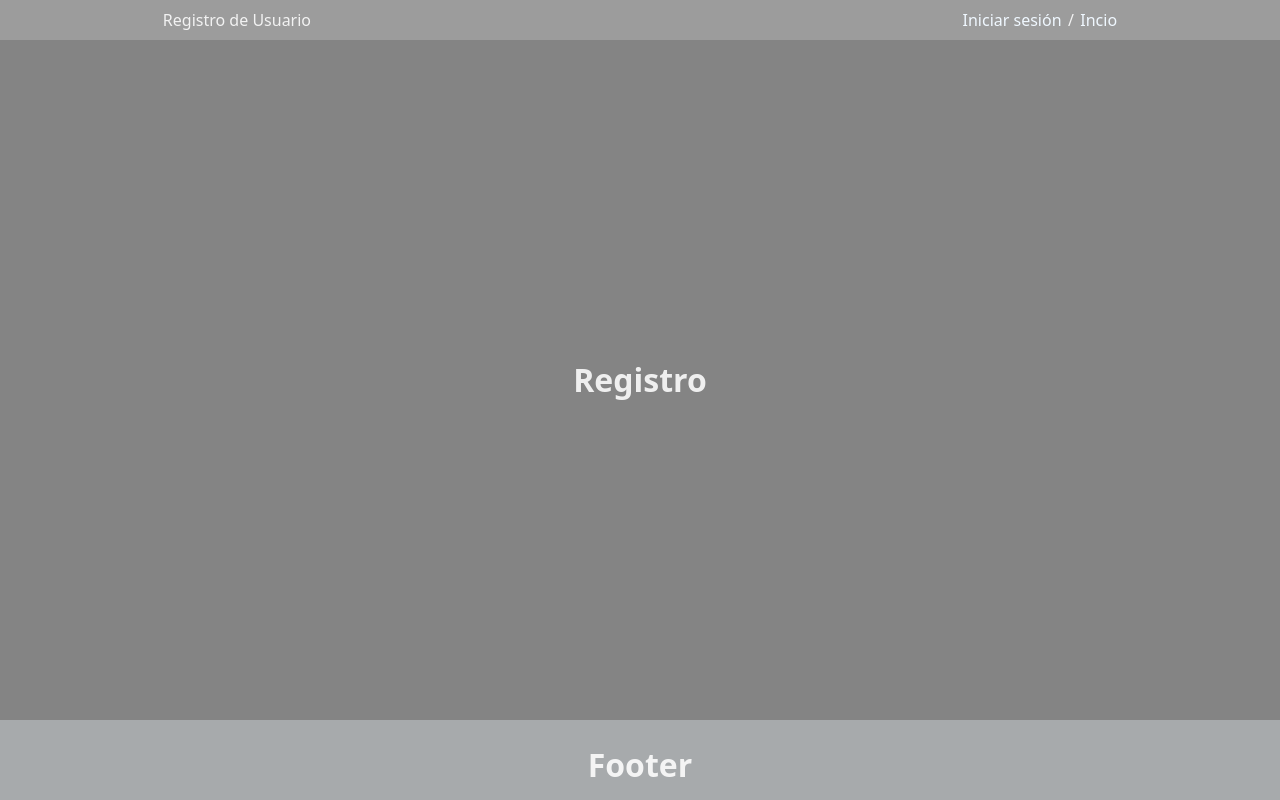
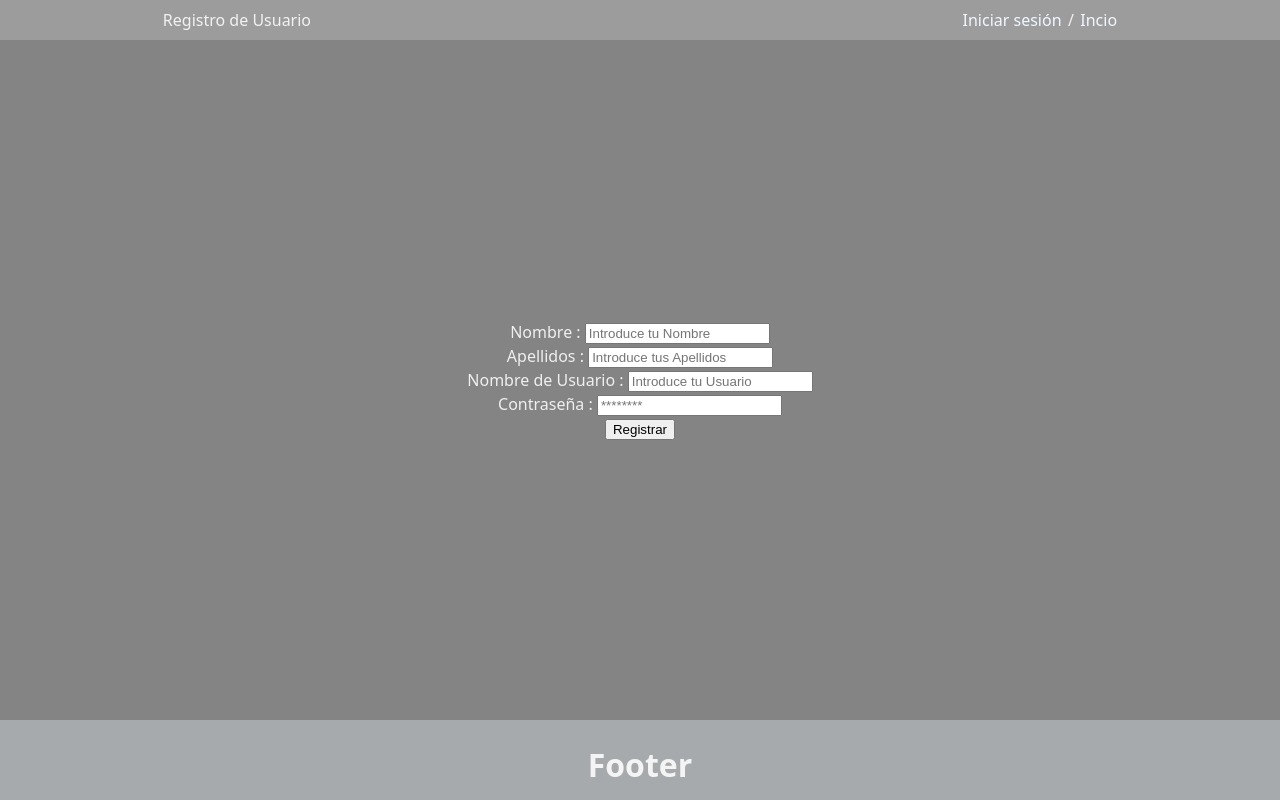
Before and after one commit to AlinPetrisorCiobanu/tatoo_studio, a React (Vite) app: page /register/user in a window 1280 px wide. Built offline with nearby package versions, Linux system fonts and the light colour scheme.

Commit message:
ADD: se estructura y se configura la opcion de Register

```diff
--- /dev/null
+++ b/src/components/Button/Button.jsx
@@ -0,0 +1,11 @@
+
+const Button_Component = (value) => {
+
+    return (
+        <div>
+            <button>{value.value.toString()}</button>
+        </div>
+    )
+}
+
+export default Button_Component
--- /dev/null
+++ b/src/components/Form/Form.jsx
@@ -0,0 +1,20 @@
+import Button_Component from "../Button/Button"
+import Input_Component from "../Input/Input"
+
+
+const Form_Component = ({ value, button_text, onInputChange, onSubmit }) => {
+  return (
+    <form onSubmit={onSubmit}>
+      {value.map((data) => (
+        <Input_Component
+          key={data.id}
+          data={data}
+          onChange={onInputChange} // pasa el handler del padre
+        />
+      ))}
+      <Button_Component value={button_text} />
+    </form>
+  );
+};
+
+export default Form_Component;
--- /dev/null
+++ b/src/components/Input/Input.jsx
@@ -0,0 +1,20 @@
+
+
+
+const Input_Component = ({ data, onChange }) => {
+  return (
+    <div>
+      <label>{data.label}</label>
+      <input
+        type={data.type}
+        name={data.name}
+        value={data.value}
+        placeholder={data.placeholder}
+        onChange={onChange}
+        required={data.required}
+      />
+    </div>
+  );
+};
+
+export default Input_Component;
--- a/src/pages/Login/Login.jsx
+++ b/src/pages/Login/Login.jsx
@@ -7,7 +7,10 @@ const Login = () => {
     return(
         <div className="Container">
             <Banner page="Inicio de Sesion"/>
+            <div className="login_form">
+
             <h1>Login</h1>
+            </div>
             <Footer />
         </div>
     )
--- a/src/pages/Register/Register.jsx
+++ b/src/pages/Register/Register.jsx
@@ -1,15 +1,98 @@
+import { useState } from "react"
 import Banner from "../../components/Banner/Banner"
 import Footer from "../../components/Footer/Footer"
-
-
+import Form_Component from "../../components/Form/Form"
+import { login, register } from "../../services/apiCalls"
 
 
 const Register = () => {
 
-    return(
+    const [register_data, setRegister_data] = useState({
+        name: "",
+        email: "",
+        nickname: "",
+        password: ""
+      })
+
+    const form_constructor = [
+        {
+            id: "Name",
+            name: "Name",
+            type: "text",
+            label: "Nombre : ",
+            onchange: "inputHandler",
+            placeholder: "Introduce tu Nombre",
+        }, {
+            id: "last_name",
+            name: "last_name",
+            type: "text",
+            label: "Apellidos : ",
+            onchange: "",
+            placeholder: "Introduce tus Apellidos",
+        }, {
+            id: "nickname",
+            name: "nickname",
+            type: "text",
+            label: "Nombre de Usuario : ",
+            onchange: "",
+            placeholder: "Introduce tu Usuario",
+        }, {
+            id: "Password",
+            name: "Password",
+            type: "password",
+            label: "Contraseña : ",
+            onchange: "",
+            placeholder: "********",
+        }
+    ]
+
+    const inputHandler = (e) => {
+        setRegister_data((prevState) => ({
+            ...prevState,
+            [e.target.name]: e.target.value,
+        }));
+    };
+
+const handleSubmit = (e) => {
+  e.preventDefault();
+
+   if (register_data.name !== "" || register_data.email !== "" || register_data.nickname !== "" || register_data.password !== "") {
+        register(register_data)
+          .then((res) => {
+            if (res.succes) {
+              let dataToSend = {
+                nickname: data.nickname,
+                password: data.password
+              }
+              login(dataToSend)
+                .then((res) => {
+                  if (res.succes) {
+                    setToken(res.token)
+                    setUser(res.data)
+                  } else {
+                    console.log("nada")
+                  }
+                })
+                .catch((error) => handleOtherError(error));
+            }
+          })
+      } else {
+        console.log("campos vacios")
+      }
+  console.log("Data send:", register_data);
+};
+
+
+
+    return (
         <div className="Container">
-            <Banner page="Registro de Usuario"/>
-            <h1>Registro</h1>
+            <Banner page="Registro de Usuario" />
+            <Form_Component
+                value={form_constructor}
+                button_text="Registrar"
+                onInputChange={inputHandler}
+                onSubmit={handleSubmit}
+            />
             <Footer />
         </div>
     )
--- a/src/styleshiets/global.css
+++ b/src/styleshiets/global.css
@@ -36,44 +36,3 @@ Body {
   flex-direction: column;
 
 }
-
-
-
-
-
-
-
-/* Main */
-.custom-input {
-  position: relative;
-  margin: 10px 0;
-}
-
-.custom-input input {
-  width: 100%;
-  padding: 10px;
-  padding-left: 20px;
-  padding-right: 20px;
-  border: 0px;
-  border-bottom: 2px dotted #007bff77;
-  border-radius: 10px 10px 0px 0px;
-  outline: none;
-  background-color: rgba(0, 0, 0, 0.212);
-}
-
-.custom-input label {
-  position: absolute;
-  top: -10px;
-  left: 20px;
-  padding: 0 5px;
-  font-size: 14px;
-  color: #f7f7f7;
-}
-
-body .button_login_reg {
-  min-width: 100px;
-  border: 2px solid black;
-  border-radius: 10px;
-  background-color: rgba(0, 0, 0, 0.212);
-  color: white;
-}
```
Also changed, not shown: src/components/Input.jsx (deleted), src/components/NavBar/Nav_Bar.jsx (added), src/components/Navbar.jsx (deleted).
